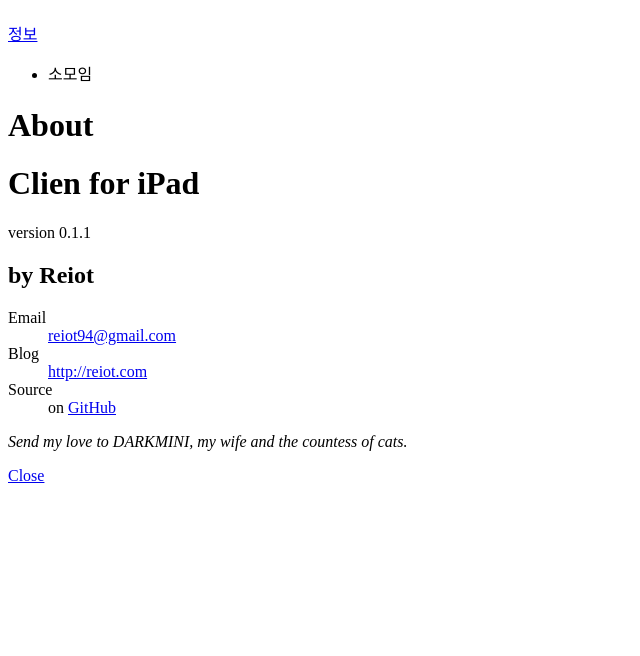
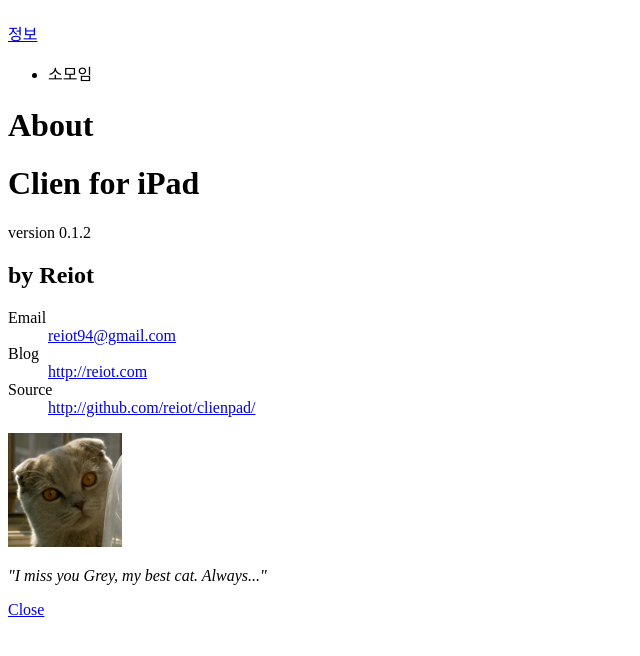
Before and after one commit to Reiot/clienpad, a Python web app: template templates/index.html in a window 1280 px wide. Shown: the top 656 px of the page, without its empty margins (0-640 px from the left). Run offline with Jinja, Linux system fonts and the light colour scheme; the template is opened without the code that fills it, so the values that code supplies are empty; some libraries are stand-ins or nearby versions.

Commit message:
minor fix

```diff
--- a/templates/board.html
+++ b/templates/board.html
@@ -3,11 +3,11 @@
 <html>
 	<head>
 	<title>{{board.title}} - {{conf.app_name}}</title>
-	<link rel="stylesheet" href="http://code.jquery.com/mobile/latest/jquery.mobile.css" />
+	<link rel="stylesheet" href="http://code.jquery.com/mobile/latest/jquery.mobile.min.css" />
 	<link rel="stylesheet" href="/static/style.css" />
 	<script src="http://code.jquery.com/jquery-1.6.1.min.js"></script>
 	<script src="/static/script.js"></script>
-	<script src="http://code.jquery.com/mobile/latest/jquery.mobile.js"></script></head>
+	<script src="http://code.jquery.com/mobile/latest/jquery.mobile.min.js"></script></head>
 
 <body>
 <div data-role="page" data-theme="{{conf.theme}}">
--- a/templates/index.html
+++ b/templates/index.html
@@ -3,11 +3,11 @@
 	<head>
 	<title>{{conf.app_name}}</title>
 	<meta name="robots" content="noindex, nofollow">
-	<link rel="stylesheet" href="http://code.jquery.com/mobile/latest/jquery.mobile.css" />
+	<link rel="stylesheet" href="http://code.jquery.com/mobile/latest/jquery.mobile.min.css" />
 	<link rel="stylesheet" href="/static/style.css" />
 	<script src="http://code.jquery.com/jquery-1.6.1.min.js"></script>
 	<script src="/static/script.js"></script>
-	<script src="http://code.jquery.com/mobile/latest/jquery.mobile.js"></script></head>
+	<script src="http://code.jquery.com/mobile/latest/jquery.mobile.min.js"></script></head>
 <body>
 
 <div data-role="page" data-theme="{{conf.theme}}">
@@ -45,8 +45,10 @@
     </div><!-- /header -->
 
     <div data-role="content">
+		<div class="ui-grid-a">
+			<div class="ui-block-a">
 			    <h1>Clien for iPad</h1>
-		<p>version 0.1.1</p>
+				<p>version 0.1.2</p>
 				<h2>by Reiot</h2>
 				<dl>
 					<dt>Email</dt>
@@ -54,9 +56,14 @@
 					<dt>Blog</dt>
 					<dd><a href="http://reiot.com">http://reiot.com</a></dd>
 					<dt>Source</dt>
-				<dd>on <a href="http://github.com/reiot/clienpad/">GitHub</a></dd>
+					<dd><a href="http://github.com/reiot/clienpad/">http://github.com/reiot/clienpad/</a></dd>
 				</dl>
-		<p><em>Send my love to DARKMINI, my wife and the countess of cats.</em></p>
+			</div>
+			<div class="ui-block-b">
+				<img src="/static/grey.png"/>
+				<p><em>"I miss you Grey, my best cat. Always..."</em></p>
+			</div>
+		</div>
 		<a href="#" data-rel="back" data-role="button" data-transition="flip" data-direction="reverse">Close</a>
     </div><!-- /content -->
 </div>
--- a/templates/post.html
+++ b/templates/post.html
@@ -3,12 +3,11 @@
 <html>
 	<head>
 	<title>{{title}} - jClien</title>
-	<link rel="stylesheet" href="http://code.jquery.com/mobile/latest/jquery.mobile.css" />
+	<link rel="stylesheet" href="http://code.jquery.com/mobile/latest/jquery.mobile.min.css" />
 	<link rel="stylesheet" href="/static/style.css" />
 	<script src="http://code.jquery.com/jquery-1.6.1.min.js"></script>
 	<script src="/static/script.js"></script>
-	<script src="http://code.jquery.com/mobile/latest/jquery.mobile.js"></script></head>
-
+	<script src="http://code.jquery.com/mobile/latest/jquery.mobile.min.js"></script></head>
 <body>
 
 <div data-role="page" data-theme="{{conf.theme}}">
```
Also changed, not shown: static/apple-touch-icon-114x114-precomposed.png (deleted), static/apple-touch-icon-57x57-precomposed.png (deleted), static/apple-touch-icon-72x72-precomposed.png (deleted), static/apple-touch-icon-precomposed.png (deleted), static/apple-touch-icon.png, static/grey.png (added), 1 other file. Lines whose indentation alone changed are shown as unchanged.
